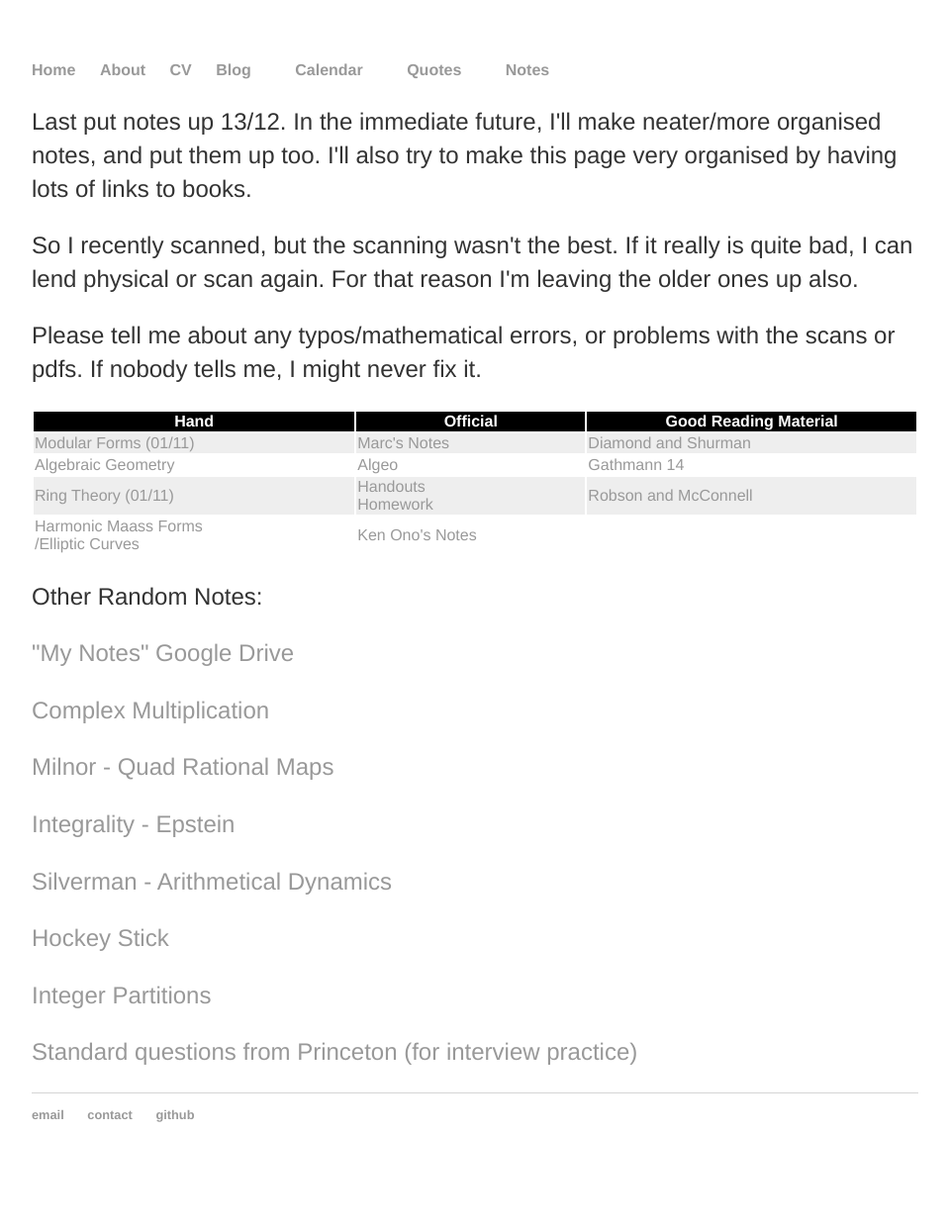
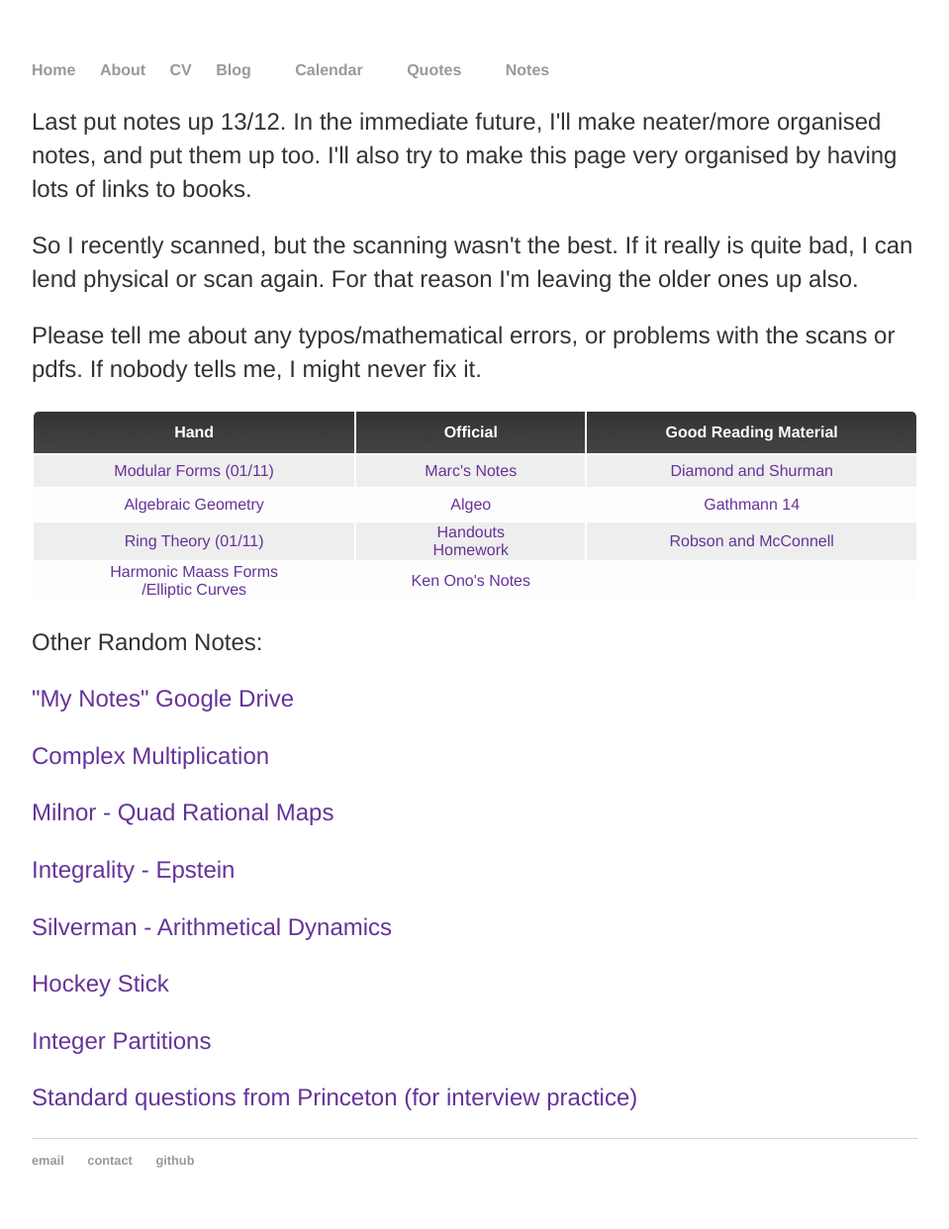
Before and after one commit to mdave16/mdave16.github.io, a Jekyll site: the page built from notes/index.html, in a window 1280 px wide. Shown: the whole page at 99% size, without its empty margins (160-1119 px from the left). Built offline with Jekyll 4.4.1, drawn with Linux system fonts in a browser that asks for light colours; nearby versions of some CDN libraries; before the commit the page ends 1196 px from its top, so only the background shows below that.

Commit message:
Update index.html
purple links

```diff
--- a/notes/index.html
+++ b/notes/index.html
@@ -12,15 +12,44 @@ For that reason I'm leaving the older ones up also.</p>
 If nobody tells me, I might never fix it.</p>
 
 <style>
-table#t01 tr:nth-child(even) {
-    background-color: #eee;
+table {
+  color: #333;
+  font-family: Helvetica, Arial, sans-serif;
+  width: 640px;
 }
-table#t01 tr:nth-child(odd) {
-    background-color: #fff;
+
+td, th {  border: 0 none; height: 30px; }
+
+/*All links being purple*/
+td a {
+  color: rebeccapurple;
 }
-table#t01 th {
-    color: white;
-    background-color: black;
+p a {
+    color: rebeccapurple;
+}
+
+th {
+  /* Gradient Background */
+	background: linear-gradient(#333 0%,#444 100%);
+	color: #FFF; font-weight: bold;
+	height: 40px;
+}
+
+td { background: #FAFAFA; text-align: center; }
+
+/* Zebra Stripe Rows */
+
+tr:nth-child(even) td { background: #EEE; }
+tr:nth-child(odd) td { background: #FDFDFD; }
+
+
+/* Add border-radius to specific cells! */
+tr:first-child th:nth-child(1) {
+  border-radius: 5px 0 0 0;
+}
+
+tr:first-child th:last-child {
+  border-radius: 0 5px 0 0;
 }
 </style>
 
```
